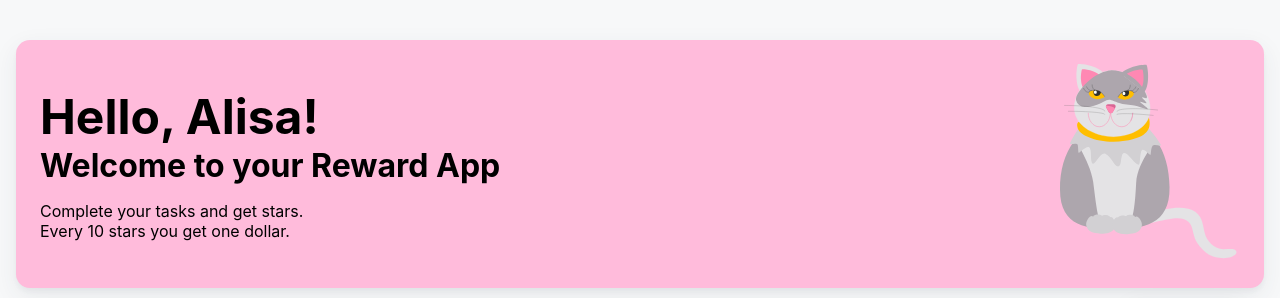
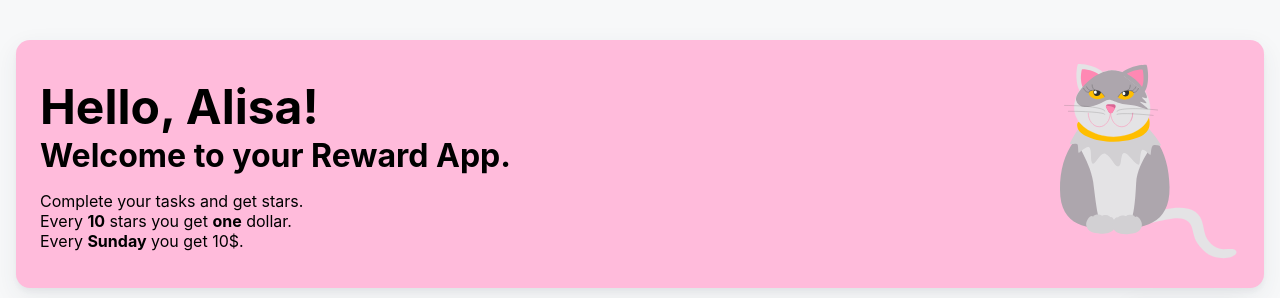
Before and after one commit to aleksbanks/reward-app, a React (Create React App) app in the folder frontend/: page / in a window 1280 px wide. Shown: the top 298 px of the page. Built offline with nearby package versions, Linux system fonts and the light colour scheme; no server answers.

Commit message:
text change

```diff
--- a/frontend/src/component/Header/Header.tsx
+++ b/frontend/src/component/Header/Header.tsx
@@ -8,12 +8,14 @@ export const Header = () => {
       <div className={styles.text}>
         <div>
           <h1>Hello, Alisa!</h1>
-          <h2>Welcome to your Reward App</h2>
+          <h2>Welcome to your Reward App.</h2>
         </div>
         <div>
           Complete your tasks and get stars.
           <br />
-          Every 10 stars you get one dollar.
+          Every <b>10</b> stars you get <b>one</b> dollar.
+          <br />
+          Every <b>Sunday</b> you get 10$.
         </div>
       </div>
       <CatSvg />
```
